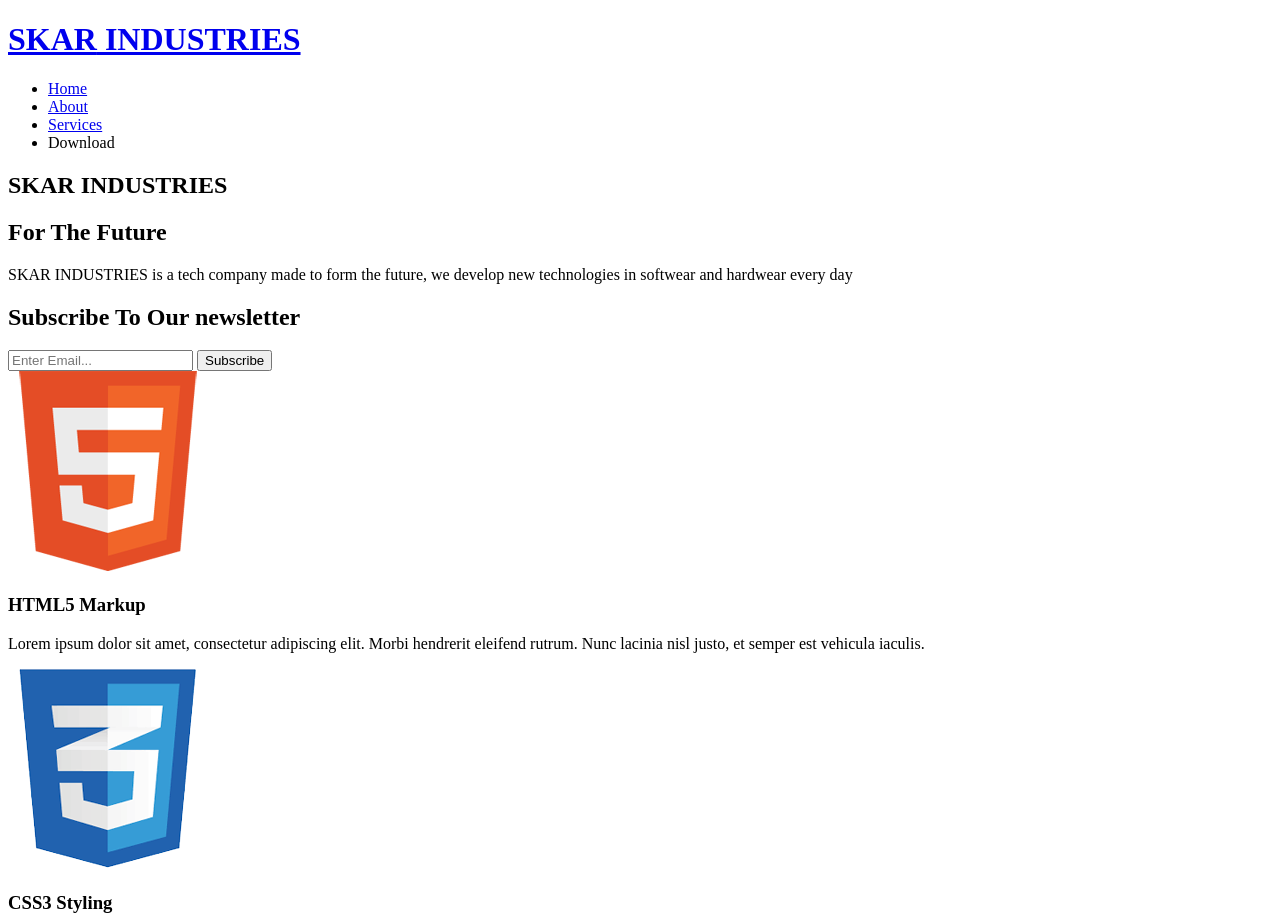
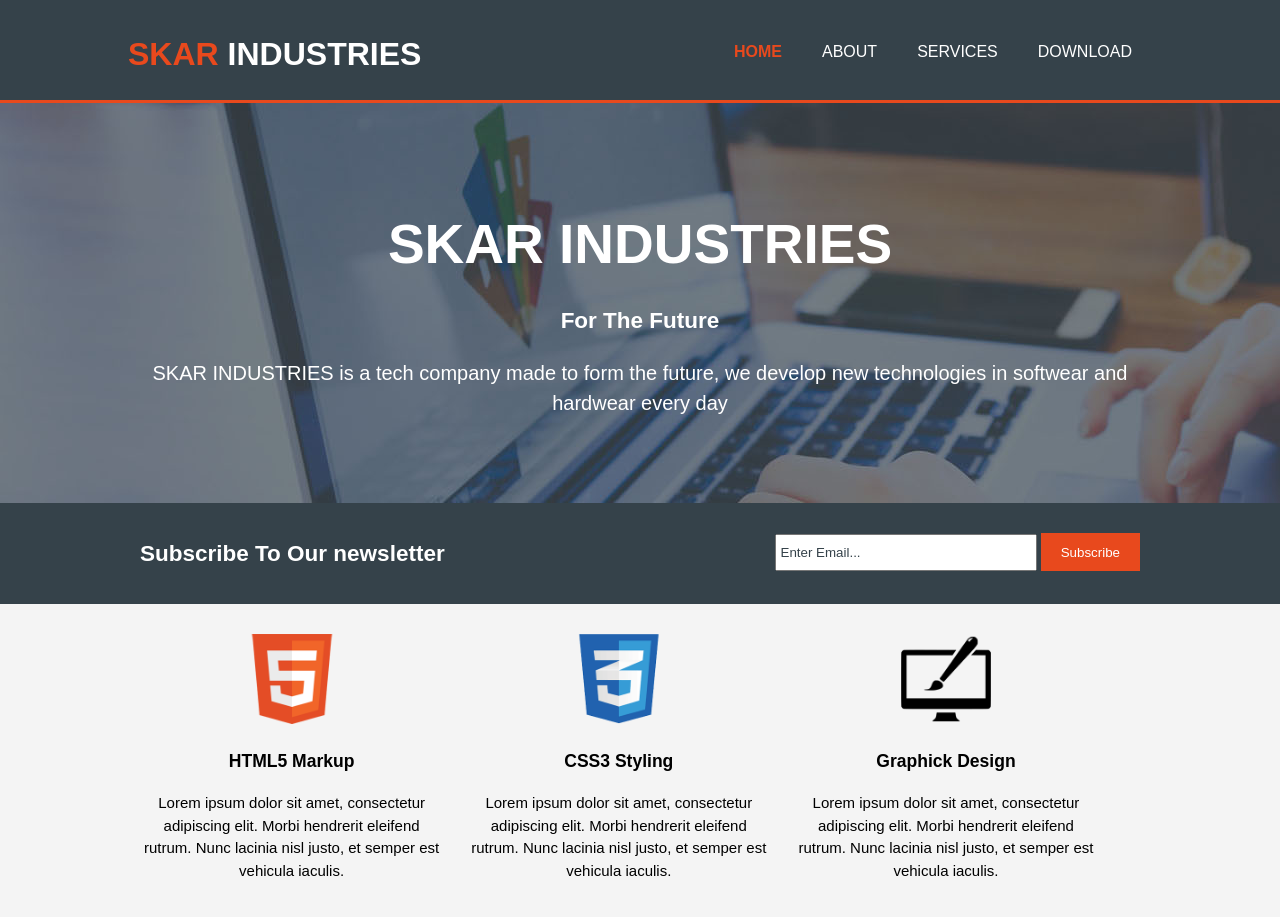
Before and after one commit to mathias6066/skarindustries, a plain HTML site: page index.html in a window 1280 px wide. Shown: the top 917 px of the page. Drawn offline with Linux system fonts and the light colour scheme.

Commit message:
Update index.html

```diff
--- a/index.html
+++ b/index.html
@@ -9,6 +9,7 @@
     <meta name="viewport" content="initial-scale=0.9, maximum-scale=0.9, user-scalable=0, minimal-ui">
     <meta name="apple-mobile-web-app-capable" content="yes">
     <title>SKAR INDUSTRIES | Welcome</title>
+    <link rel="stylesheet" href="./css/style.css">
   </head>
   <body>
     <header>
```
